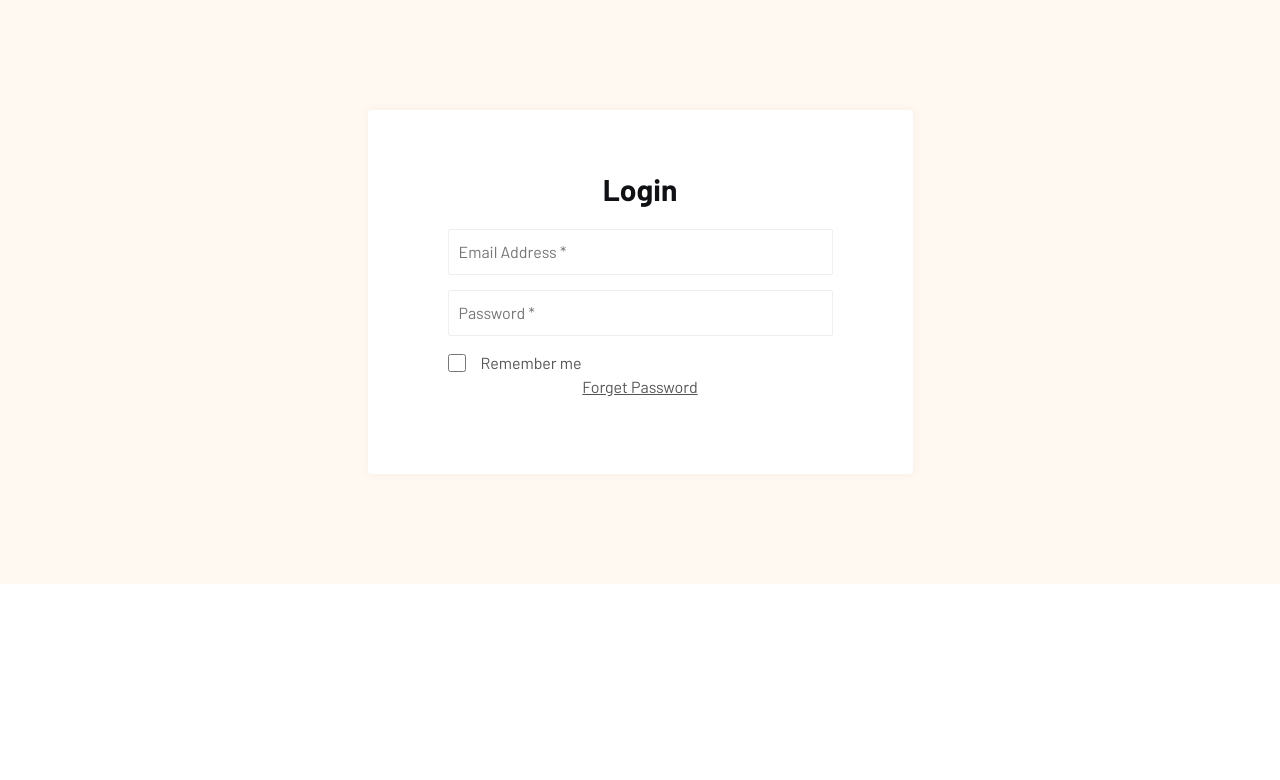
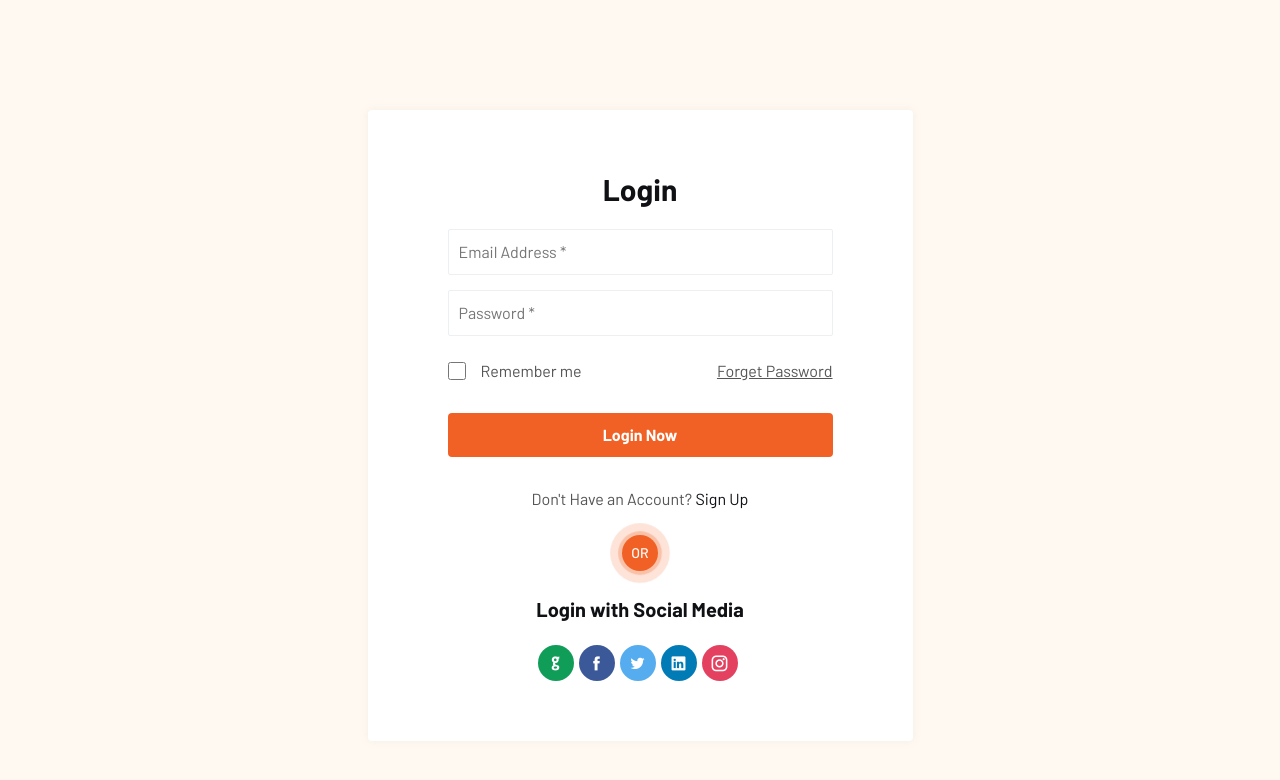
Before and after one commit to ReziMi/ecommerce-website, a React (Vite) app: page /login in a window 1280 px wide. Shown: the top 780 px of the page. Built offline with nearby package versions, Linux system fonts and the light colour scheme; no server answers.

Commit message:
sign in and login added. Completed

```diff
--- a/src/components/Login.jsx
+++ b/src/components/Login.jsx
@@ -1,6 +1,6 @@
 import React, { useContext, useState } from "react";
 import { AuthContext } from "../contexts/AuthProvider";
-import { Link, useLocation, useNavigate } from "react-router-dom";
+import { Link, Navigate, useLocation, useNavigate } from "react-router-dom";
 
 const title = "Login";
 const socialTitle = "Login with Social Media";
@@ -42,7 +42,31 @@ const Login = () => {
 
   const from = location.state?.from?.pathname || "/";
 
-  const handleLogin = (e) => {};
+  const handleLogin = (event) => {
+    event.preventDefault();
+    const form = event.target;
+    const email = form.email.value;
+    const password = form.password.value
+    // console.log(email, password)
+    login(email, password).then((result)=>{
+        const user = result.user;
+        alert("Login Successful");
+        navigate(from, {replace: true})
+    }).catch((error)=>{
+        const errorM = error.message;
+        setErrorMessage("Please provide valid email & password")
+    })
+  };
+
+  const handleRegister = ()=>{
+    signUpWithGmail().then((result)=>{
+        const user = result.user;
+        navigate(from, {replace: true})
+    }).catch((error)=>{
+        const errorM = error.message;
+        setErrorMessage("Please provide valid email & password")
+    })
+  }
 
   return (
     <div>
@@ -52,21 +76,80 @@ const Login = () => {
             <h3 className="title">{title}</h3>
             <form className="account-form" onSubmit={handleLogin}>
               <div className="form-group">
-                <input type="email" name="email" id="email" placeholder="Email Address *" required/>
+                <input
+                  type="email"
+                  name="email"
+                  id="email"
+                  placeholder="Email Address *"
+                  required
+                />
               </div>
               <div className="form-group">
-                <input type="password" name="password" id="password" placeholder="Password *" required/>
+                <input
+                  type="password"
+                  name="password"
+                  id="password"
+                  placeholder="Password *"
+                  required
+                />
+              </div>
+
+              {/* showing message */}
+              <div>
+                {
+                    errorMessage && (
+                        <div className="error-message text-danger mb-1">
+                            {errorMessage}
+                        </div>
+                    )
+                }
+              </div>
+
+              <div className="form-group">
+                <div className="d-flex justify-content-between flex-wrap pt-sm-2">
+                  <div className="checkgroup">
+                    <input type="checkbox" name="remember" id="remember" />
+                    <label htmlFor="remember">Remember me</label>
+                  </div>
+                  <Link to="/forgetpass">Forget Password</Link>
+                </div>
               </div>
               <div className="form-group">
-                <div>
-                    <div className="checkgroup">
-                        <input type="checkbox" name="remember" id="remember"/>
-                        <label htmlFor="remember">Remember me</label>
-                    </div>
-                    <Link to="/forgetpass">Forget Password</Link>
-                </div>
+                <button className="d-block lab-btn" type="submit">
+                  <span>{btnText}</span>
+                </button>
               </div>
             </form>
+
+            {/* account bottom */}
+            <div className="account-bottom">
+              <span className="d-block cate pt-10">
+                Don't Have an Account? <Link to="/sign-up">Sign Up</Link>
+              </span>
+              <span className="or">
+                <span>or</span>
+              </span>
+              {/* social login */}
+              <h5 className="subtitle">{socialTitle}</h5>
+              <ul className="lab-ul social-icons justify-content-center">
+                <li>
+                    <button className="github" onClick={handleRegister}><i className="icofont-github"></i></button>
+                </li>
+                <li>
+                    <a href="/" className="facebook"><i className="icofont-facebook"></i></a>
+                </li>
+                <li>
+                    <a href="/" className="twitter"><i className="icofont-twitter"></i></a>
+                </li>
+                <li>
+                    <a href="/" className="linkedin"><i className="icofont-linkedin"></i></a>
+                </li>
+                <li>
+                    <a href="/" className="instagram"><i className="icofont-instagram"></i></a>
+                </li>
+
+              </ul>
+            </div>
           </div>
         </div>
       </div>
--- /dev/null
+++ b/src/components/Signup.jsx
@@ -0,0 +1,150 @@
+import React, { useContext, useState } from "react";
+import { Link, useLocation, useNavigate } from "react-router-dom";
+import { AuthContext } from "../contexts/AuthProvider";
+const title = "Register";
+const socialTitle = "Login with Social Media";
+const btnText = "Sign Up Now";
+
+const Signup = () => {
+  const [errorMessage, setErrorMessage] = useState("");
+  const { signUpWithGmail, createUser } = useContext(AuthContext);
+  const location = useLocation();
+  const navigate = useNavigate();
+  const from = location.state?.from?.pathname || "/";
+  const handleRegister = () => {
+    signUpWithGmail()
+      .then((result) => {
+        const user = result.user;
+        navigate(from, { replace: true });
+      })
+      .catch((error) => {
+        const errorM = error.message;
+        setErrorMessage("Please provide valid email & password");
+      });
+  };
+
+  const handleSignup = (event) => {
+    event.preventDefault();
+    const form = event.target;
+    const email = form.email.value;
+    const password = form.password.value;
+    const confirmPassword = form.confirmPassword.value;
+    if(password != confirmPassword){
+        setErrorMessage("Password does not match. Please, provide correct password")
+    }else{
+        setErrorMessage("");
+        createUser(email, password).then((userCredential)=>{
+            const user  = userCredential.user;
+            alert("Account created successfully!!!");
+            navigate(from, {replace: true})
+        }).catch((error)=>{
+            console.log(error.message)
+            alert(`${error.message}`)
+        })
+    }
+  };
+
+  return (
+    <div className="login-section padding-tb section-bg">
+      <div className="container">
+        <div className="account-wrapper">
+          <h3 className="title">{title}</h3>
+          <form className="account-form" onSubmit={handleSignup}>
+            <div className="form-group">
+              <input
+                type="text"
+                name="name"
+                id="name"
+                placeholder="Full Name *"
+                required
+              />
+            </div>
+            <div className="form-group">
+              <input
+                type="email"
+                name="email"
+                id="email"
+                placeholder="Email Address *"
+                required
+              />
+            </div>
+            <div className="form-group">
+              <input
+                type="password"
+                name="password"
+                id="password"
+                placeholder="Password *"
+                required
+              />
+            </div>
+            <div className="form-group">
+              <input
+                type="confirmPassword"
+                name="confirmPassword"
+                id="confirmPassword"
+                placeholder="Confirm Password *"
+                required
+              />
+            </div>
+
+            {/* showing message */}
+            <div>
+              {errorMessage && (
+                <div className="error-message text-danger mb-1">
+                  {errorMessage}
+                </div>
+              )}
+            </div>
+
+            <div className="form-group">
+              <button className="d-block lab-btn" type="submit">
+                <span>{btnText}</span>
+              </button>
+            </div>
+          </form>
+
+          {/* account bottom */}
+          <div className="account-bottom">
+            <span className="d-block cate pt-10">
+              Have an Account? <Link to="/login">Login</Link>
+            </span>
+            <span className="or">
+              <span>or</span>
+            </span>
+            {/* social login */}
+            <h5 className="subtitle">{socialTitle}</h5>
+            <ul className="lab-ul social-icons justify-content-center">
+              <li>
+                <button className="github" onClick={handleRegister}>
+                  <i className="icofont-github"></i>
+                </button>
+              </li>
+              <li>
+                <a href="/" className="facebook">
+                  <i className="icofont-facebook"></i>
+                </a>
+              </li>
+              <li>
+                <a href="/" className="twitter">
+                  <i className="icofont-twitter"></i>
+                </a>
+              </li>
+              <li>
+                <a href="/" className="linkedin">
+                  <i className="icofont-linkedin"></i>
+                </a>
+              </li>
+              <li>
+                <a href="/" className="instagram">
+                  <i className="icofont-instagram"></i>
+                </a>
+              </li>
+            </ul>
+          </div>
+        </div>
+      </div>
+    </div>
+  );
+};
+
+export default Signup;
--- a/src/contexts/AuthProvider.jsx
+++ b/src/contexts/AuthProvider.jsx
@@ -1,50 +1,50 @@
 import React, { createContext, useEffect, useState } from 'react';
 import app from "../firebase/firebase.config";
 import { createUserWithEmailAndPassword, getAuth, onAuthStateChanged, signInWithEmailAndPassword, signInWithPopup, signOut } from 'firebase/auth';
-import { GoogleAuthProvider } from 'firebase/auth/web-extension';
+import { GoogleAuthProvider } from 'firebase/auth';
 
 // createContext should be invoked to create a context object
 const AuthContext = createContext();
-const auth = getAuth();
-const googleProvider = new GoogleAuthProvider
+const auth = getAuth(app); // ensure that you initialize with the app
+const googleProvider = new GoogleAuthProvider(); // Correct instantiation
 
 function AuthProvider({ children }) {
     const [user, setUser] = useState(null);
-    const [loading, setLoading]= useState(true);
+    const [loading, setLoading] = useState(true);
 
     // create user
     const createUser = (email, password) => {
-        setLoading(true)
+        setLoading(true);
         return createUserWithEmailAndPassword(auth, email, password);
     }
 
-    // create user using email
-    const signUpWithGmail = ()=>{
+    // create user using Gmail
+    const signUpWithGmail = () => {
         setLoading(true);
-        return signInWithPopup(auth, googleProvider)
+        return signInWithPopup(auth, googleProvider);
     }
 
     // login
-    const login = (email, password) =>{
+    const login = (email, password) => {
         setLoading(true);
-        return signInWithEmailAndPassword(auth, email, password)
+        return signInWithEmailAndPassword(auth, email, password);
     }
 
     // logout
-    const logOut=()=>{
+    const logOut = () => {
         return signOut(auth);
     }
 
     // user available or not
-    useEffect(()=>{
-        const unsubscribe=onAuthStateChanged(auth, currentuser=>{
-            setUser(currentuser);
-            setLoading(false)
-        })
-        return ()=>{
-            return unsubscribe()
+    useEffect(() => {
+        const unsubscribe = onAuthStateChanged(auth, (currentUser) => {
+            setUser(currentUser);
+            setLoading(false);
+        });
+        return () => {
+            unsubscribe(); // properly call unsubscribe
         }
-    })
+    }, []); // add dependency array
 
     const authInfo = {
         user,
```
Also changed, not shown: src/main.jsx (+10 -6 lines). Lines whose indentation alone changed are shown as unchanged.
